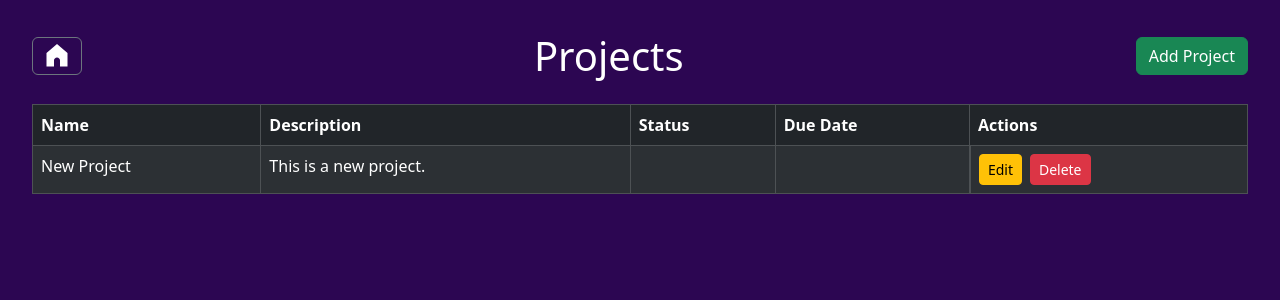
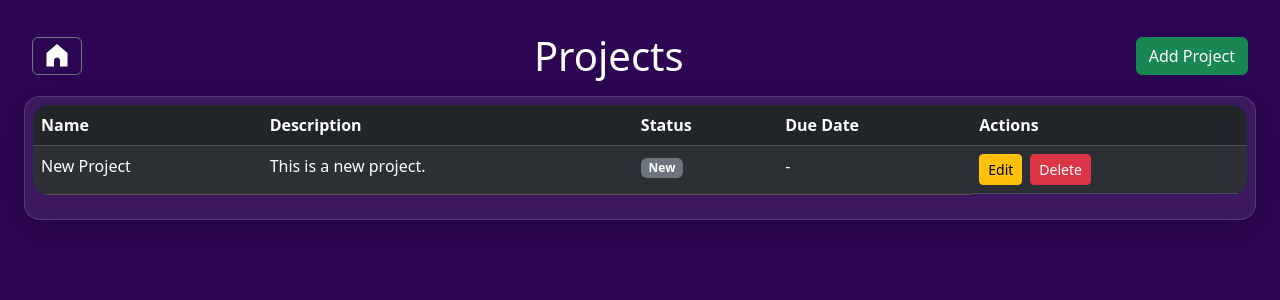
Before and after one commit to d-waiteing/Forge, a React (Vite) app in the folder front-end/: page /projects in a window 1280 px wide. Both pictures are taken after a click on the button "Add Project". Shown: the top 300 px of the page. Built offline with nearby package versions, Linux system fonts and the light colour scheme.

Commit message:
continued work

```diff
--- a/front-end/src/Projects/AddProject.tsx
+++ b/front-end/src/Projects/AddProject.tsx
@@ -12,7 +12,8 @@ export function AddProject() {
         const newProject = {
             id: "",
             name: "New Project",
-            description: "This is a new project."
+            description: "This is a new project.",
+            status: "New",
         }
         addProject(newProject);
     }
--- a/front-end/src/Projects/ProjectsContext/ProjectsStateProvider.tsx
+++ b/front-end/src/Projects/ProjectsContext/ProjectsStateProvider.tsx
@@ -13,6 +13,8 @@ export interface Project {
     id: string;
     name: string;
     description: string;
+    status: string;
+    dueDate?: string;
 }
 
 export const ProjectsStateContext = createContext<ProjectsStateContext>({} as ProjectsStateContext);
--- a/front-end/src/Projects/ProjectsDisplay/ProjectsDisplay.tsx
+++ b/front-end/src/Projects/ProjectsDisplay/ProjectsDisplay.tsx
@@ -2,6 +2,7 @@ import { useContext } from "react";
 import { ProjectsStateContext } from "../ProjectsContext/ProjectsStateProvider";
 import Table from "react-bootstrap/esm/Table";
 import Button from "react-bootstrap/esm/Button";
+import Badge from "react-bootstrap/esm/Badge";
 
 
 export function ProjectsDisplay() {
@@ -9,8 +10,8 @@ export function ProjectsDisplay() {
 
 
   return (
-    <div className="flex flex-col items-center w-full p-2">
-        <Table striped bordered hover variant="dark" className="w-full">
+    <div className="glass flex flex-col items-center w-full p-2">
+        <Table striped hover variant="dark" className="w-full" style={{ borderRadius: "16px", overflow: "hidden" }}>
             <thead>
                 <tr>
                     <th>Name</th>
@@ -25,8 +26,8 @@ export function ProjectsDisplay() {
                     <tr key={project.id}>
                         <td>{project.name}</td>
                         <td>{project.description}</td>
-                        <td></td>
-                        <td></td>
+                        <td><Badge bg="secondary">{project.status}</Badge></td>
+                        <td>{project.dueDate || "-"}</td>
                         <td className="flex gap-2">
                             <Button size="sm" variant="warning">Edit</Button>
                             <Button size="sm" variant="danger">Delete</Button>
@@ -36,7 +37,7 @@ export function ProjectsDisplay() {
             </tbody>
         </Table>
         {!projects.length && (
-            <div className="flex justify-center items-center w-full h-full p-4">
+            <div className="glass flex justify-center items-center w-full h-full p-4">
                 <p className="text-center">No projects found. Click "Add Project" to create a new project.</p>
             </div>
         )}
--- a/front-end/src/Settings/SettingsModal.tsx
+++ b/front-end/src/Settings/SettingsModal.tsx
@@ -6,7 +6,7 @@ type SettingsModalProps = {
 
 function SettingsModal({ onHide }: SettingsModalProps) {
   return (
-    <Modal show={true} onHide={onHide}>
+    <Modal className="forge-modal" show={true} onHide={onHide}>
       <Modal.Header closeButton>
         <Modal.Title>Settings</Modal.Title>
       </Modal.Header>
--- a/front-end/src/index.css
+++ b/front-end/src/index.css
@@ -30,3 +30,30 @@ div {
     background: rgba(255, 255, 255, 0.12);
     border-color: rgba(255, 255, 255, 0.25);
 }
+
+.forge-modal {
+    background: rgba(66, 16, 120, 0.85);
+    backdrop-filter: blur(20px);
+    -webkit-backdrop-filter: blur(20px);
+
+    border: 1px solid rgba(255, 255, 255, 0.2);
+    border-radius: 16px;
+
+}
+
+.forge-modal .modal-header,
+.forge-modal .modal-footer {
+    border-color: rgba(255, 255, 255, 0.15);
+}
+
+.forge-modal .modal-content {
+    border: 5px white solid;
+}
+
+.forge-modal .btn-close {
+    filter: invert(1);
+}
+
+.forge-modal .modal-title {
+    color: white;
+}
```
